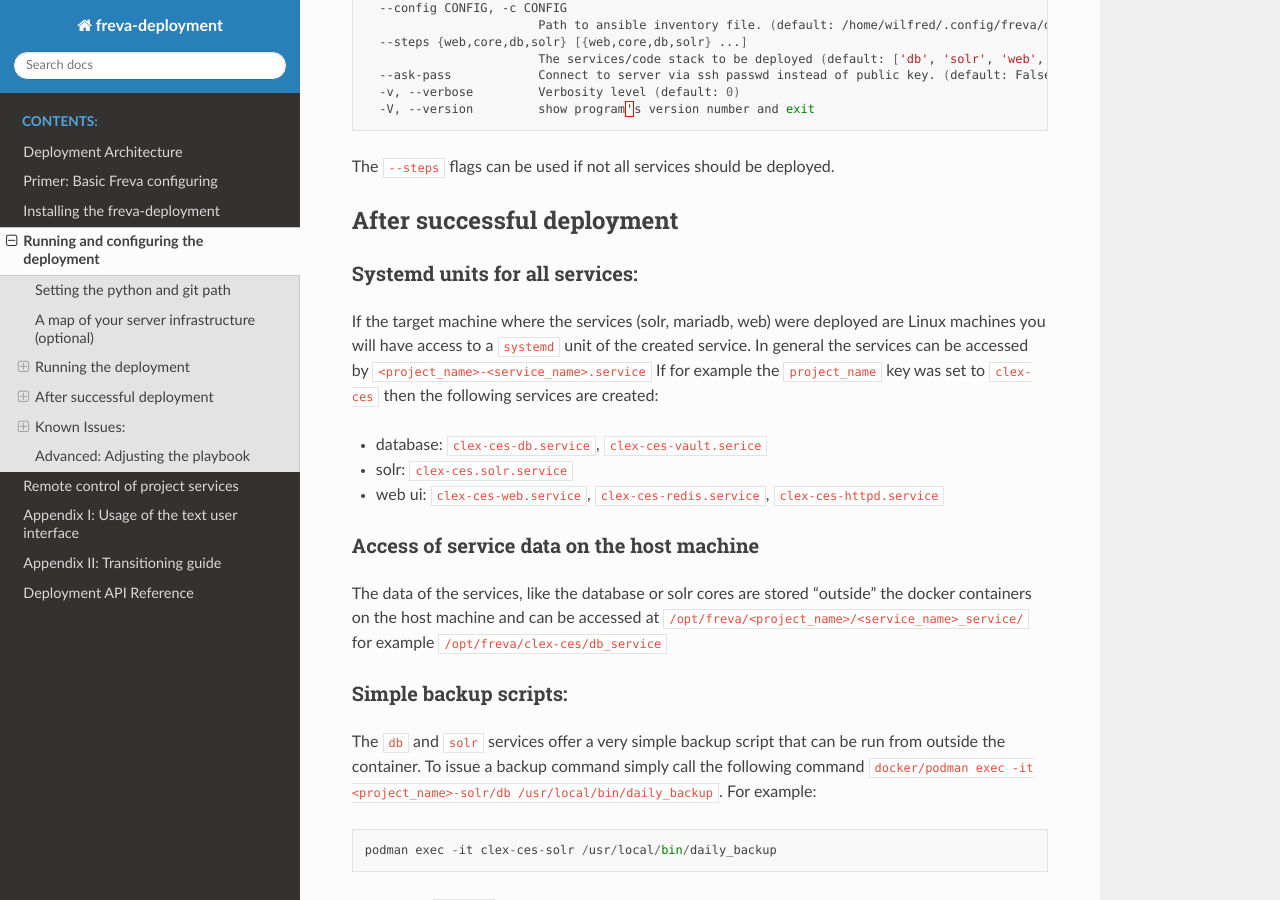
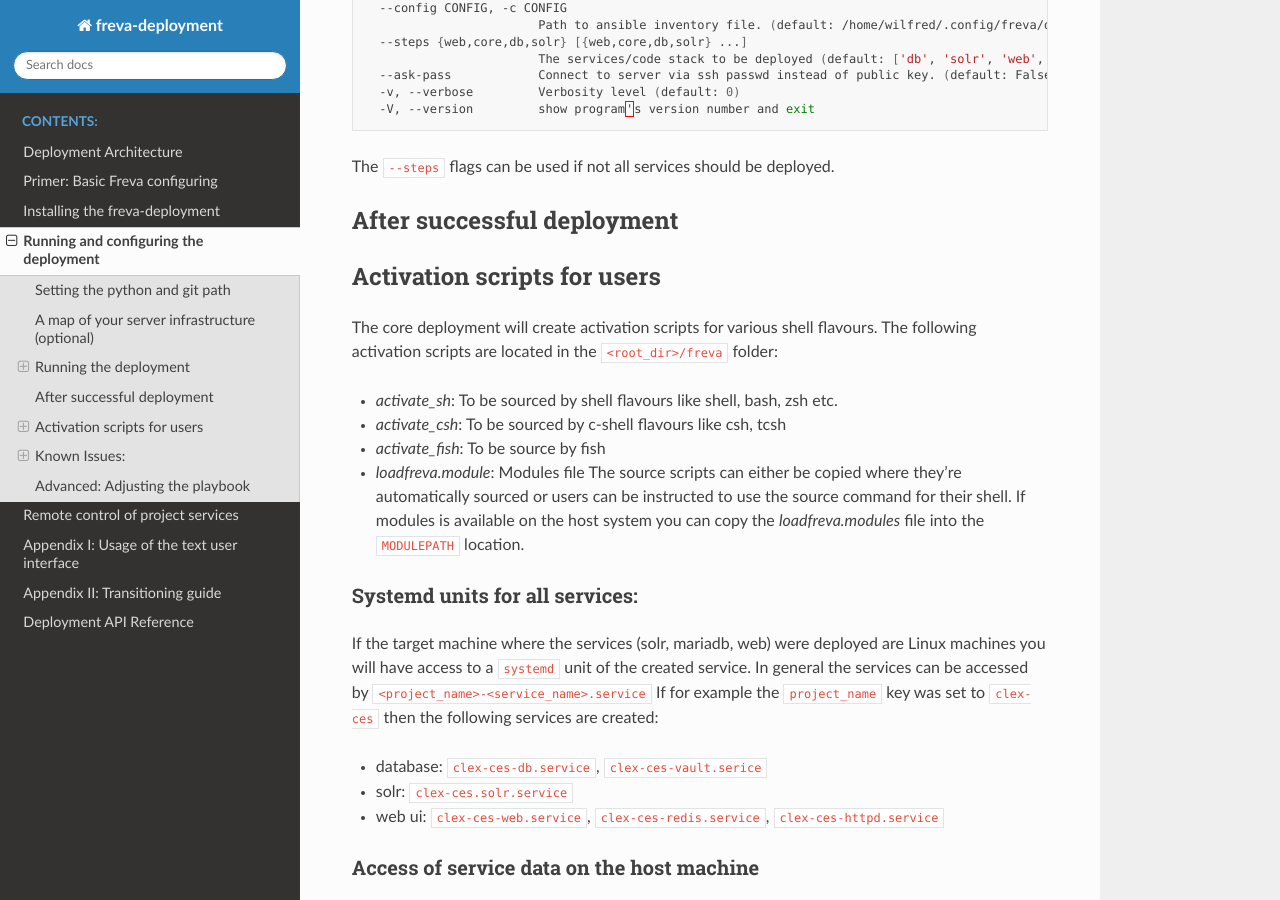
Before and after one commit to FREVA-CLINT/freva-deployment, a Sphinx documentation site: the page built from docs/Configure.md, in a window 1280 px wide and 900 px high, scrolled down 1486 px. Built offline with Sphinx 7.4.7 and the Read the Docs theme 2.0.0, drawn with Linux system fonts in a browser that asks for light colours.

Commit message:
Update docs

```diff
--- a/docs/Configure.md
+++ b/docs/Configure.md
@@ -70,6 +70,19 @@ optional arguments:
 The `--steps` flags can be used if not all services should be deployed.
 
 ## After successful deployment
+
+## Activation scripts for users
+The core deployment will create activation scripts for various shell flavours.
+The following activation scripts are located in the `<root_dir>/freva` folder:
+* *activate_sh*: To be sourced by shell flavours like shell, bash, zsh etc.
+* *activate_csh*: To be sourced by c-shell flavours like csh, tcsh
+* *activate_fish*: To be source by fish
+* *loadfreva.module*: Modules file
+The source scripts can either be copied where they're automatically sourced
+or users can be instructed to use the source command for their shell. If
+modules is available on the host system you can copy the *loadfreva.modules* file
+into the `MODULEPATH` location.
+
 
 ### Systemd units for all services:
 If the target machine where the services (solr, mariadb, web) were deployed
```
Also changed, not shown: docs/TuiHowto.md (+6 -1 lines).
